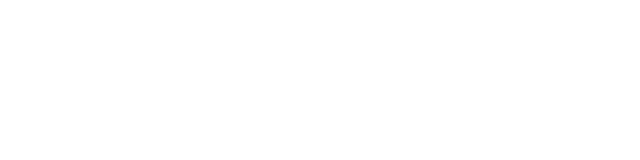
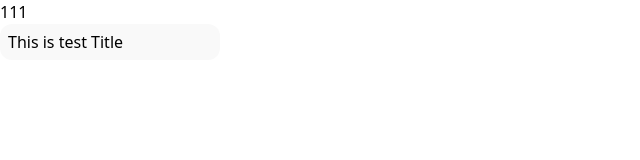
Before and after one commit to Babytiann/MeowTalk, a React (Vite) app in the folder frontend/: page /home in a window 1280 px wide. Before the commit this address had no page. Shown: the top 160 px of the page, without its empty margins (0-640 px from the left). Built offline with nearby package versions, Linux system fonts and the light colour scheme.

Commit message:
🎉feat: finish card(only display)

```diff
--- a/frontend/src/App.tsx
+++ b/frontend/src/App.tsx
@@ -3,6 +3,7 @@
 
 import Login from "./components/Login";
 import Register from "./components/Register";
+import Base from "./components/Base/Base.tsx"
 
 function App() {
   return (
@@ -11,6 +12,9 @@
             <Route path={"/"} element={<Navigate to="/login" />}></Route>
             <Route path={"/login"} element={<Login />}></Route>
             <Route path={"/register"} element={<Register />} ></Route>
+            <Route path={"/home"} element={<Base />}>
+
+            </Route>
         </Routes>
       </Suspense>
   )
--- /dev/null
+++ b/frontend/src/components/Base/Base.tsx
@@ -0,0 +1,13 @@
+import {Outlet} from "react-router";
+import Sider from "../Sider/Sider.tsx";
+
+function Base() {
+    return (
+        <div className="flex ">
+            <Sider></Sider>
+            <Outlet />
+        </div>
+    )
+}
+
+export default Base
--- /dev/null
+++ b/frontend/src/components/Sider/Card.tsx
@@ -0,0 +1,13 @@
+import { Link } from "react-router";
+
+function Card({ sessionId, msg }: Readonly<CardProps>) {
+    return (
+        <div className="h-[36px] w-[220px] p-[8px] rounded-xl bg-[#F9F9F9] flex items-center">
+            <Link to={`/home/${sessionId}`}>
+                <div>{msg}</div>
+            </Link>
+        </div>
+    );
+}
+
+export default Card;
--- /dev/null
+++ b/frontend/src/components/Sider/Sider.tsx
@@ -0,0 +1,12 @@
+import Card from "../Sider/Card.tsx";
+
+function Sider() {
+    return (
+        <div>
+            111
+            <Card sessionId={"shdalfsafsa31sda"} msg={"This is test Title"}></Card>
+        </div>
+    )
+}
+
+export default Sider
--- /dev/null
+++ b/frontend/src/type.d.ts
@@ -0,0 +1,4 @@
+declare interface CardProps {
+    sessionId: string;
+    msg: string;
+}
```
